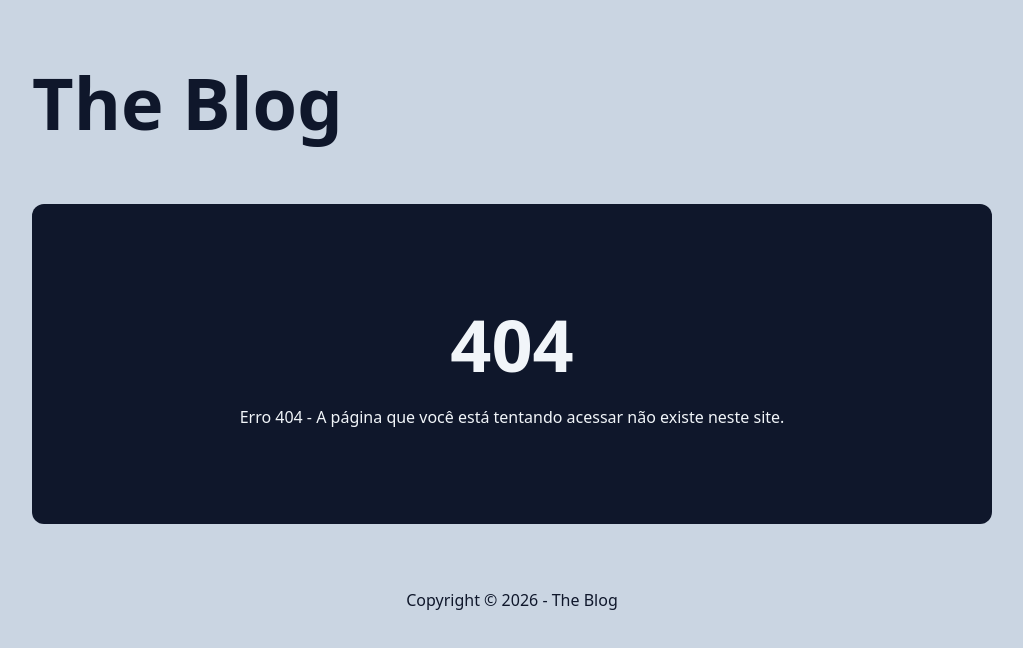
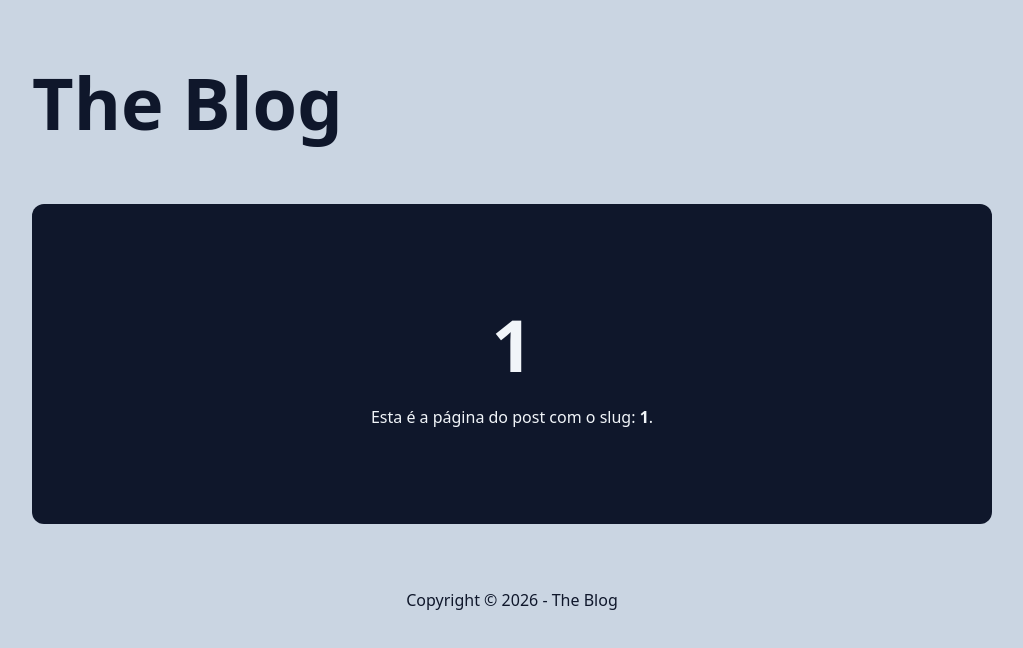
Before and after one commit to LuizBMJ/Project-Blog, a Next.js app: page /post/1 in a window 1280 px wide. Before the commit this address had no page. Shown: the top 648 px of the page, without its empty margins (128-1151 px from the left). Built offline with nearby package versions, Linux system fonts and the light colour scheme.

Commit message:
feat(PostPage): Created a dinamic post page

```diff
--- /dev/null
+++ b/src/app/post/[slug]/page.tsx
@@ -0,0 +1,28 @@
+import { clsx } from 'clsx'
+
+type PostSlugPageProps = {
+  params: Promise<{
+    slug: string
+  }>
+}
+
+export default async function PostPage({ params }: PostSlugPageProps) {
+  const { slug } = await params
+  return (
+    <div
+      className={clsx(
+        'min-h-[320px] bg-slate-900 text-slate-100',
+        'mb-16 p-8 rounded-xl',
+        'flex items-center justify-center',
+        'text-center',
+      )}
+    >
+      <div>
+        <h1 className="text-7xl/tight mb-4 font-extrabold">{slug}</h1>
+        <p>
+          Esta é a página do post com o slug: <strong>{slug}</strong>.
+        </p>
+      </div>
+    </div>
+  )
+}
```
